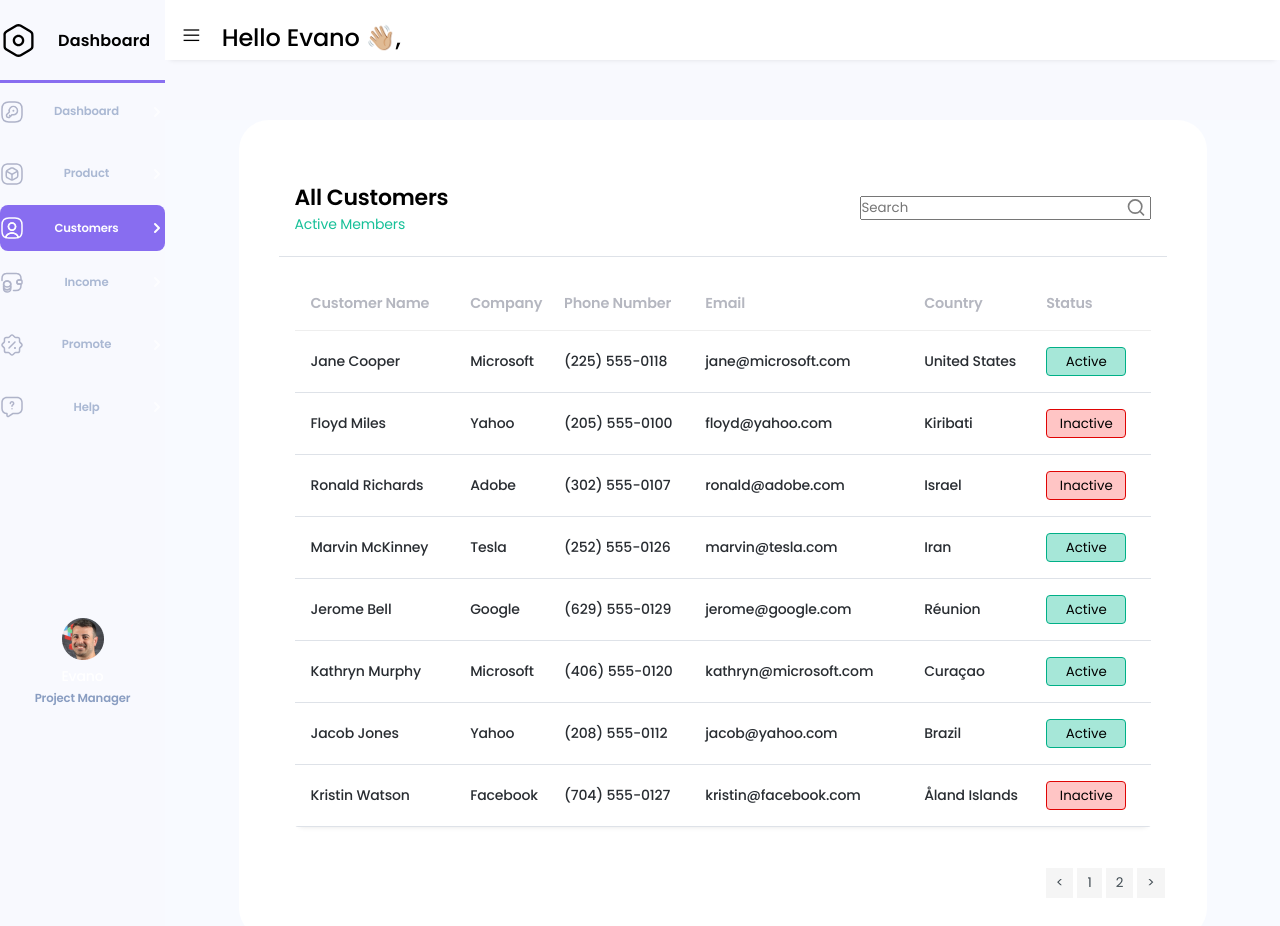
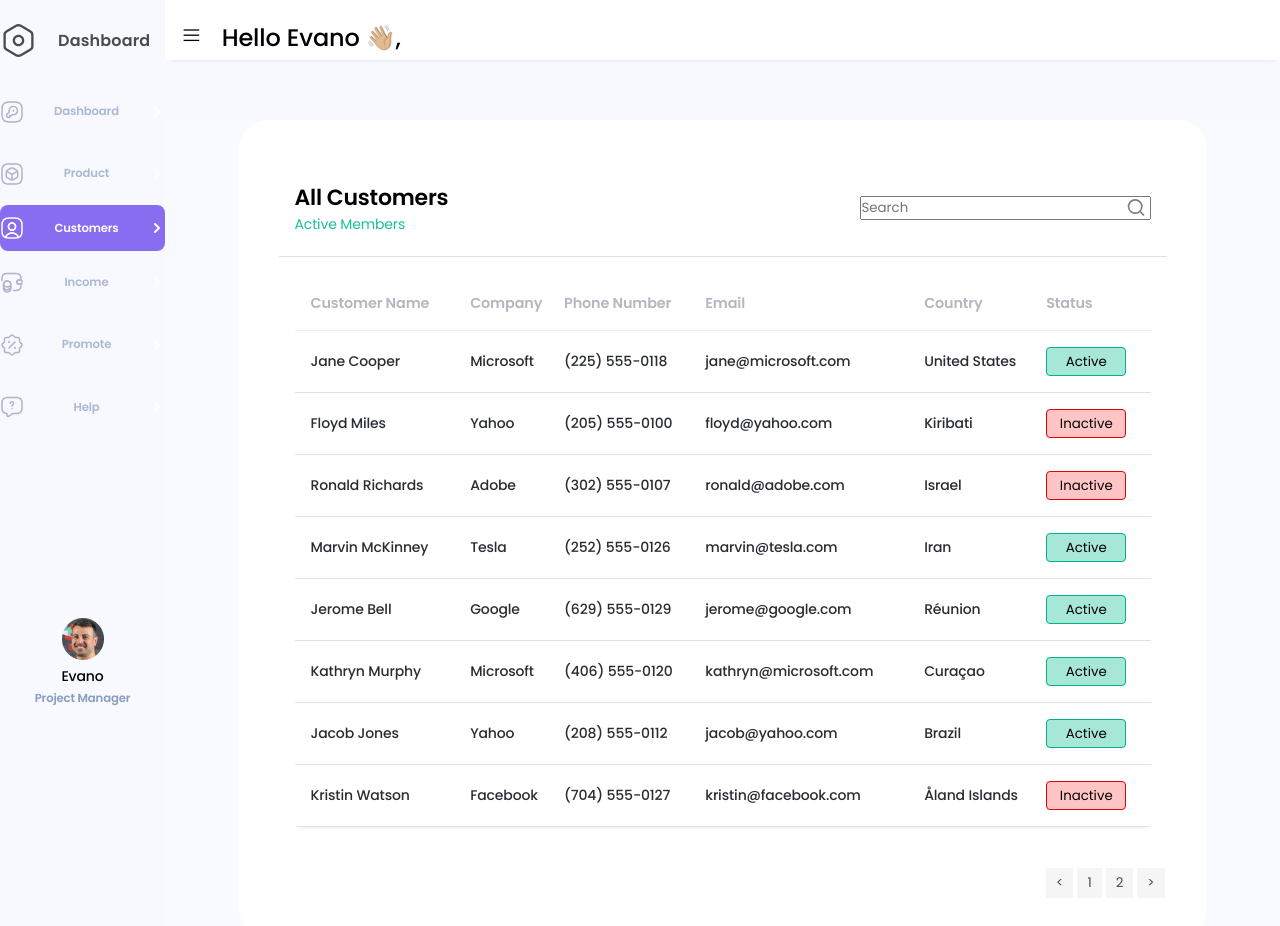
Before and after one commit to MariiaMelychyn/Dashboard, a website built with Vite: page src/index.html in a window 1280 px wide. Built offline with nearby package versions, Linux system fonts and the light colour scheme.

Commit message:
Update styles.css

```diff
--- a/src/css/styles.css
+++ b/src/css/styles.css
@@ -96,7 +96,7 @@ background:#f8f9fe;
 
 
 .profile h4 {
-    color: #fff;
+    color: #000000;
     font-weight: 500;
 }
 
@@ -215,7 +215,9 @@ header {
   padding-right: 30px;
   /* padding-left:40px; */
 }
-
+.profile__name{
+    color:#000000;
+}
 .search-button {
   position: absolute;
   top: 50%;
```
